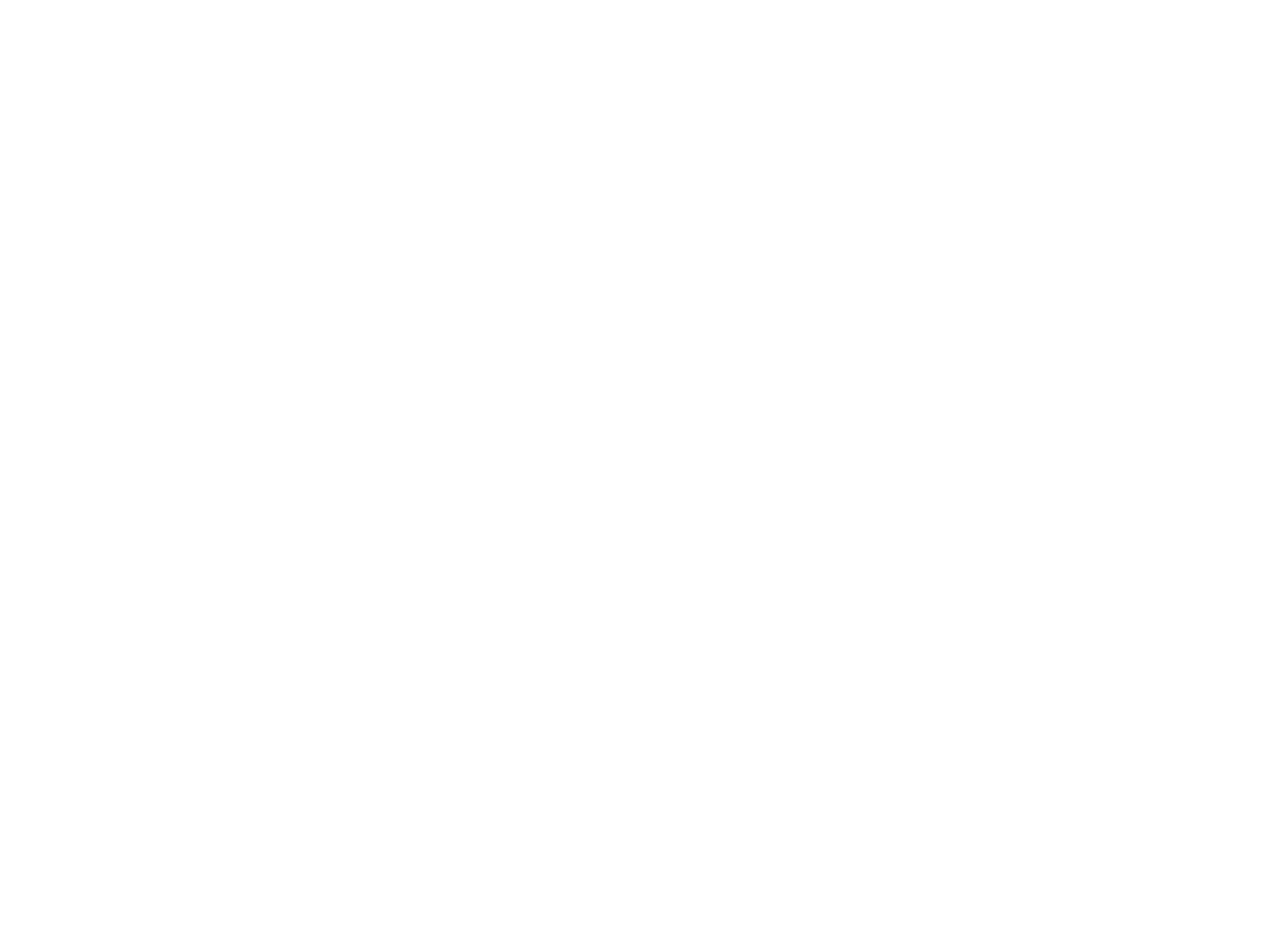
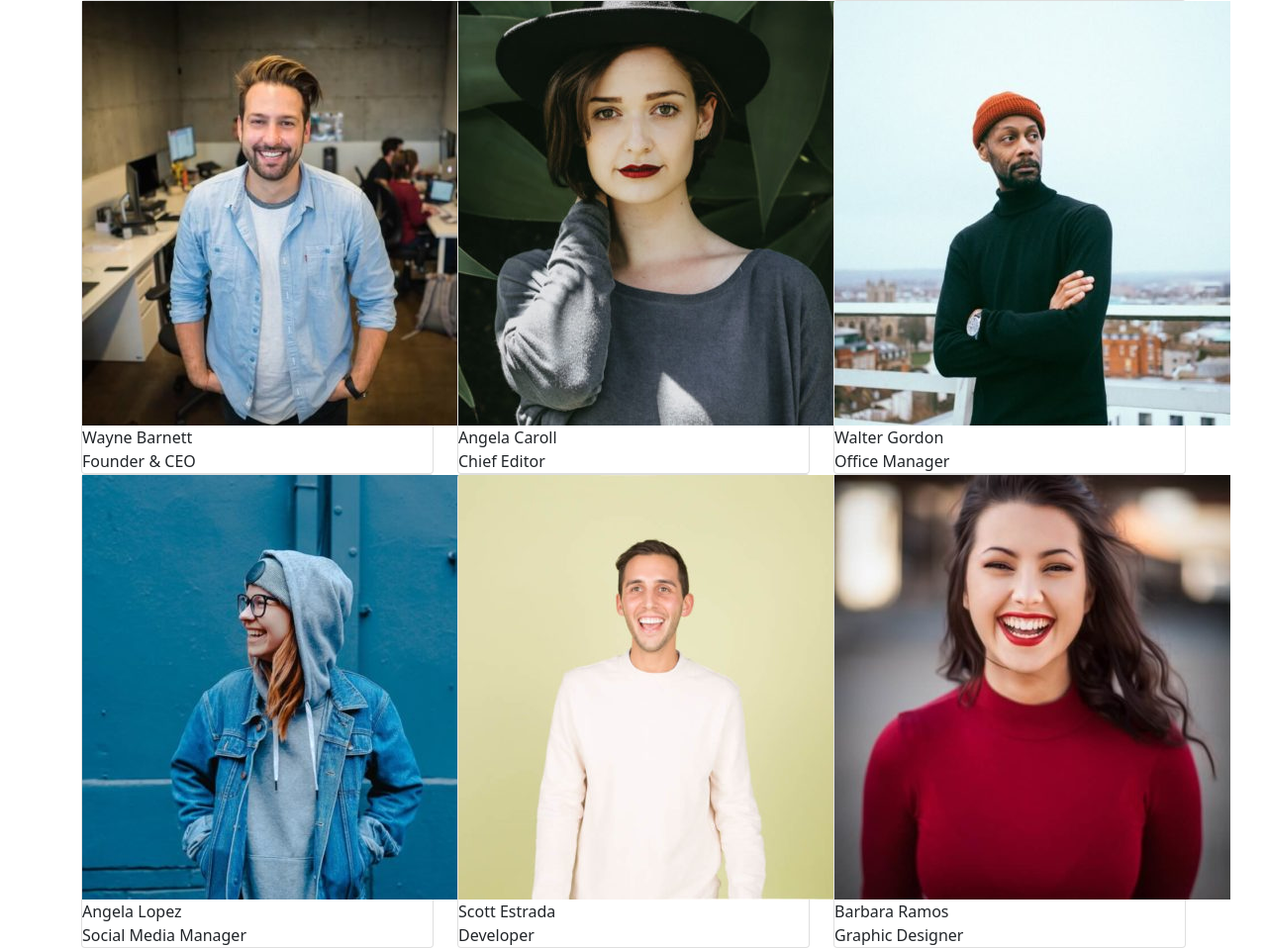
Before and after one commit to gianynx/js-our-team, a plain HTML site: page index.html in a window 1280 px wide. Shown: the whole page at 99% size. Before the commit the page ends 800 px from the top, so only its background shows below. Drawn offline with nearby package versions, Linux system fonts and the light colour scheme.

Commit message:
add loop for

```diff
--- a/js/script.js
+++ b/js/script.js
@@ -1,12 +1,4 @@
-`
-<div class="col">
-<div class="card">
-    <div class="card_body">
-    </div>
-</div>
-</div>
-`
-// creo l'array 'team' che contiene all'interno diversi oggetti
+// creo l'array 'team' che contiene all'interno diversi objects
 const team = [
     {
         firstName: 'Wayne',
@@ -45,6 +37,25 @@ const team = [
         image: 'img/06.jpg'
     },
 ];
-
+// stampo il contenuto dell'array 'team' con un loop for
 const row = document.querySelector('.row');
-let rowContent = '';
+row.innerHTML = '';
+for (let a = 0; a < team.length; a++) {
+    const member = team[a];
+    const template = `
+    <div class="col-4">
+        <div class="card">
+            <div class="cardBody">
+                <div id="cardTop">
+                    <img src="${member.image}" alt="imgMember">
+                </div>
+                <div id="cardBottom">
+                    <span>${member.firstName}</span> <span>${member.surname}</span>
+                    <div>${member.role}</div>
+                </div>
+            </div>
+        </div>
+    </div>
+    `;
+    row.innerHTML += template;
+}
```
Also changed, not shown: index.html (+2 -1 lines).
